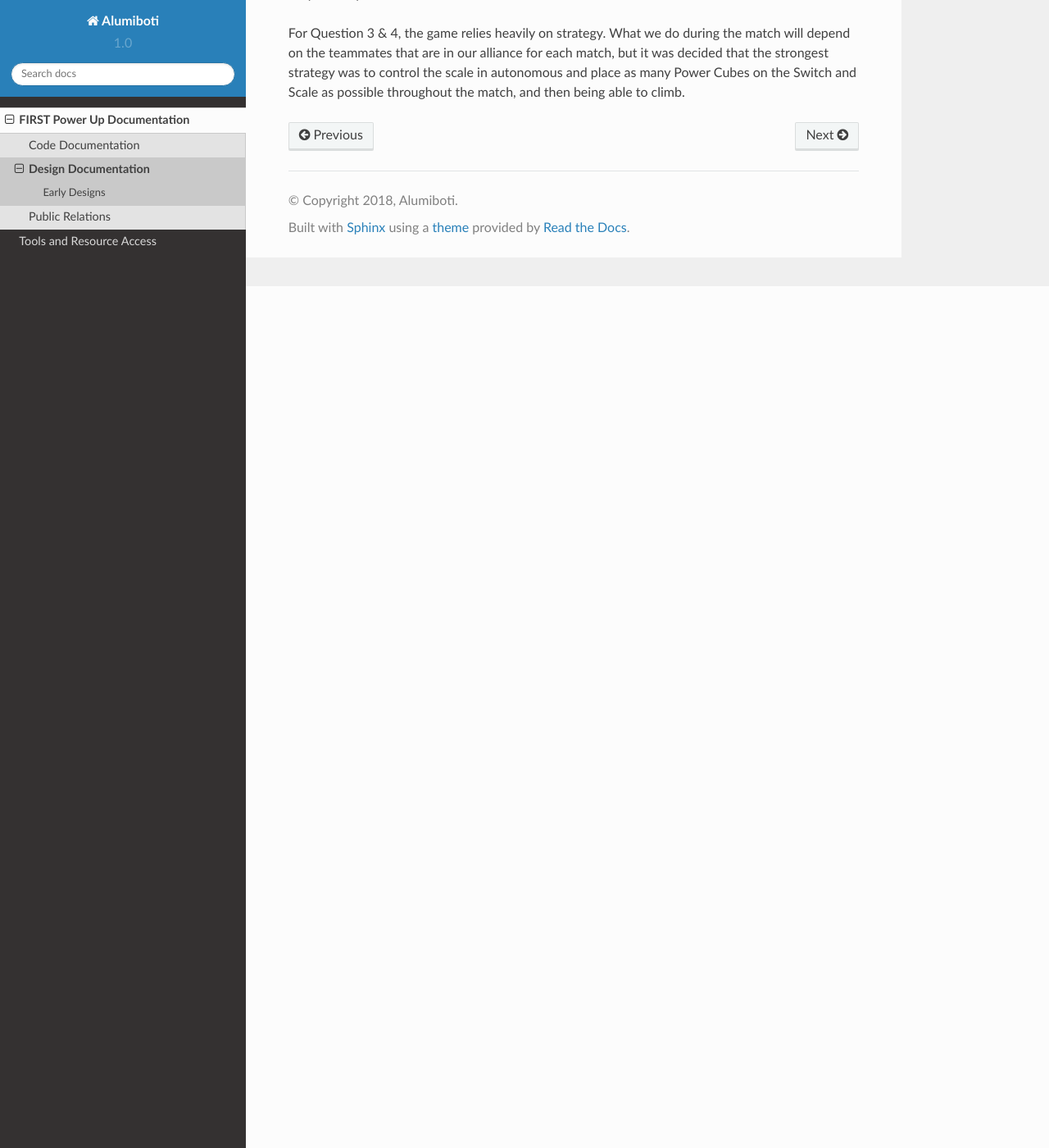
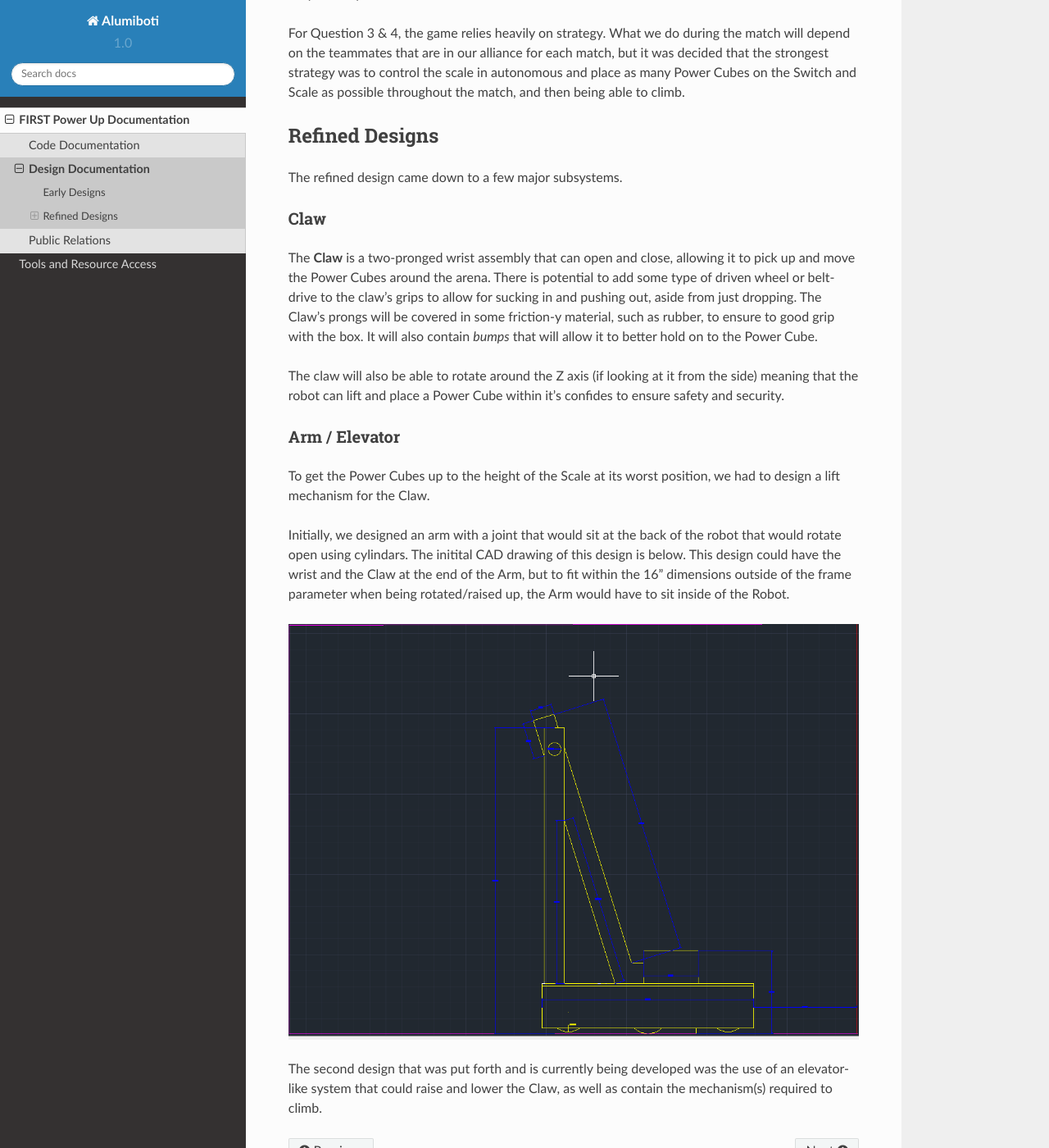
Before and after one commit to sjcirobotics/readthedocs, a Sphinx documentation site: the page built from docs/power-up-2018/design/index.rst, in a window 1280 px wide and 1400 px high, scrolled down 1051 px. Shown: the whole window at 82% size. Built offline with Sphinx 7.4.7 and the Read the Docs theme 2.0.0, drawn with Linux system fonts in a browser that asks for light colours.

Commit message:
Design added

```diff
--- a/docs/power-up-2018/design/index.rst
+++ b/docs/power-up-2018/design/index.rst
@@ -30,3 +30,26 @@ For Question 2, the team decided how these actions would influence and cause eve
 * Moving Power Cubes around the field, placing them on the switch/scale, and inserting them into the vault is critical. The robot's Arm/Elevator and Claw must be able to perform all of these actions quickly and accurately, no matter the orientation of the drop-zone or cube when being picked up.
 
 For Question 3 & 4, the game relies heavily on strategy. What we do during the match will depend on the teammates that are in our alliance for each match, but it was decided that the strongest strategy was to control the scale in autonomous and place as many Power Cubes on the Switch and Scale as possible throughout the match, and then being able to climb.
+
+Refined Designs
+---------------
+
+The refined design came down to a few major subsystems.
+
+Claw
+++++
+
+The **Claw** is a two-pronged wrist assembly that can open and close, allowing it to pick up and move the Power Cubes around the arena. There is potential to add some type of driven wheel or belt-drive to the claw's grips to allow for sucking in and pushing out, aside from just dropping. The Claw's prongs will be covered in some friction-y material, such as rubber, to ensure to good grip with the box. It will also contain *bumps* that will allow it to better hold on to the Power Cube.
+
+The claw will also be able to rotate around the Z axis (if looking at it from the side) meaning that the robot can lift and place a Power Cube within it's confides to ensure safety and security.
+
+Arm / Elevator
+++++++++++++++
+
+To get the Power Cubes up to the height of the Scale at its worst position, we had to design a lift mechanism for the Claw.
+
+Initially, we designed an arm with a joint that would sit at the back of the robot that would rotate open using cylindars. The initital CAD drawing of this design is below. This design could have the wrist and the Claw at the end of the Arm, but to fit within the 16" dimensions outside of the frame parameter when being rotated/raised up, the Arm would have to sit inside of the Robot.
+
+.. image:: /_static/arm-v1.png
+
+The second design that was put forth and is currently being developed was the use of an elevator-like system that could raise and lower the Claw, as well as contain the mechanism(s) required to climb.
```
Also changed, not shown: docs/_static/arm-v1.png (added).
